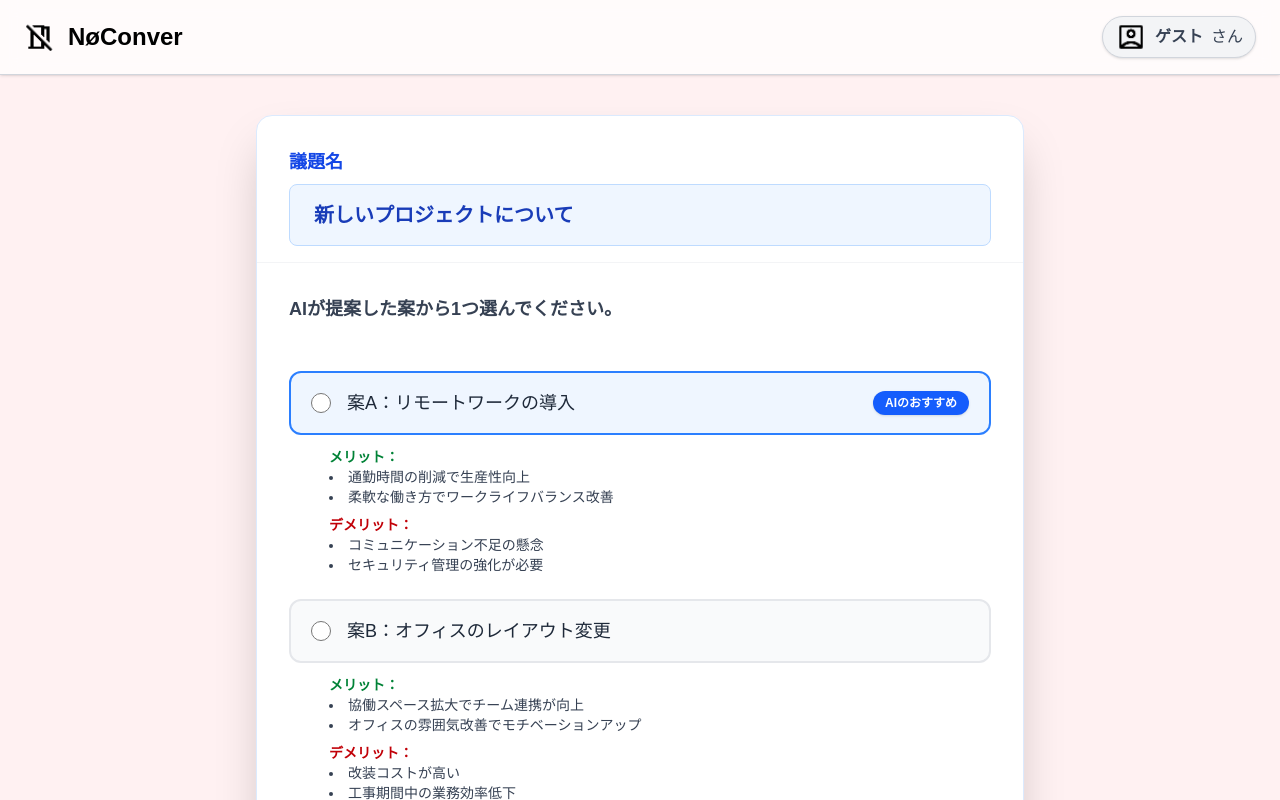
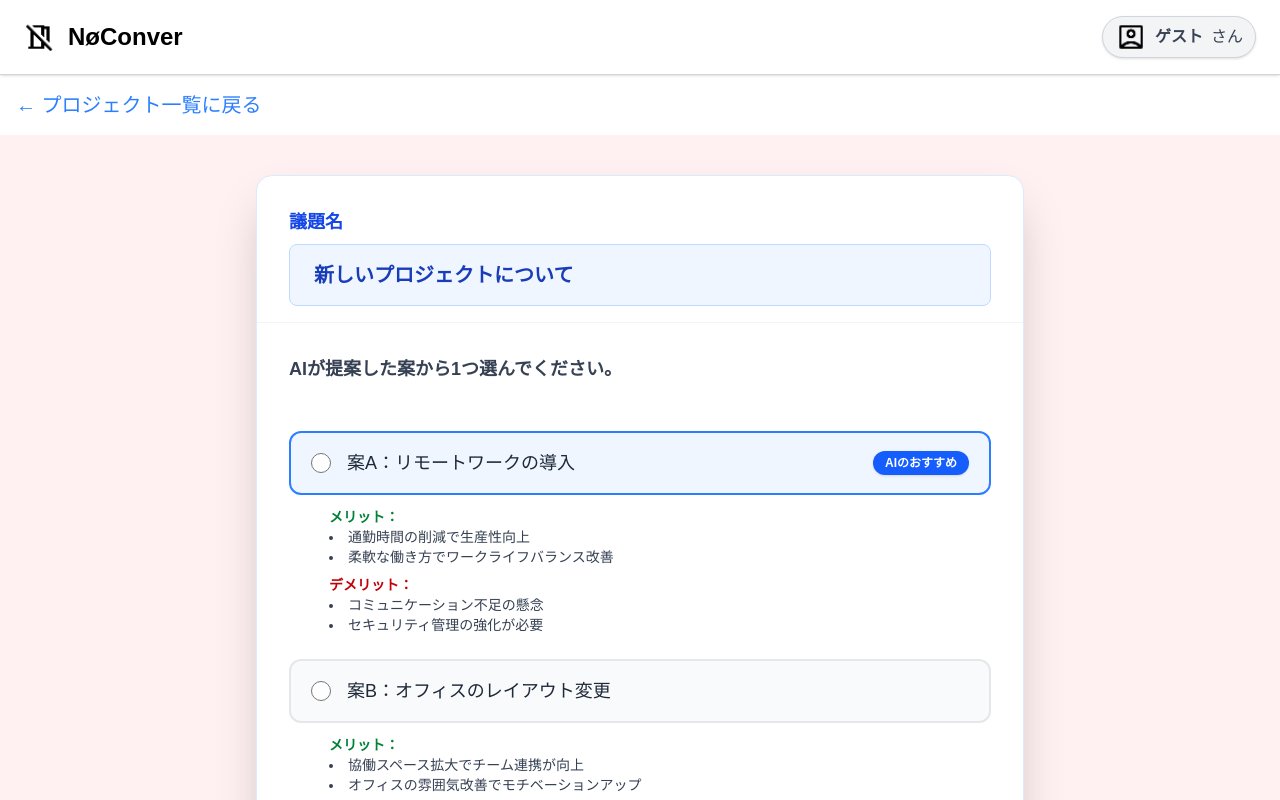
Before and after one commit to NaiYuk/NoConver, a Next.js app: page /dashboard/voting in a window 1280 px wide. Shown: the top 800 px of the page. Built offline with nearby package versions, Linux system fonts and the light colour scheme; no server answers.

Commit message:
意見ページと投票ページにプロジェクト一覧へのリンクを追加し、投票ページからヘッダーを削除

```diff
--- a/src/app/dashboard/opinion/page.tsx
+++ b/src/app/dashboard/opinion/page.tsx
@@ -5,6 +5,9 @@ export default function opinionPage() {
     return (
         <>
         <AppHeader />
+        <div className="p-4">
+        <a href="/dashboard/selectProject" className="text-blue-500 text-xl hover:underline">← プロジェクト一覧に戻る</a>
+        </div>
         <Opinion />
         </>
     );
--- a/src/app/dashboard/voting/page.tsx
+++ b/src/app/dashboard/voting/page.tsx
@@ -1,7 +1,16 @@
 // src/app/dashboard/voting/page.tsx
+import AppHeader from "@/components/AppHeader";
 import Vote from "@/components/forms/vote";
 export default function Page() {
-    const id = 1; // 仮のプロジェクトID、実際には動的に取得する必要があります
 
-  return <Vote />;
+
+  return (
+    <>
+    <AppHeader />
+    <div className="p-4">
+      <a href="/dashboard/selectProject" className="text-blue-500 text-xl hover:underline">← プロジェクト一覧に戻る</a>
+    </div>
+    <Vote />
+    </>
+  )
 }
--- a/src/components/forms/vote.tsx
+++ b/src/components/forms/vote.tsx
@@ -1,6 +1,5 @@
 "use client";
 import AppHeader from "../AppHeader";
-import { useRouter } from "next/router";
 import { useState } from "react";
 
 export const userName = "高魚 桐季"; // とりあえず仮データ
@@ -33,9 +32,6 @@ export default function Vote() {
 
   return (
     <div className="min-h-screen flex flex-col bg-rose-50">
-      {/* ヘッダー */}
-      <AppHeader />
-
       {/* 投票フォームUI */}
       <main className="flex flex-1 justify-center items-center w-full px-6 py-10">
         <div className="flex w-full max-w-3xl min-h-[600px] bg-white rounded-2xl shadow-2xl border border-blue-100 overflow-hidden flex-col">
```
